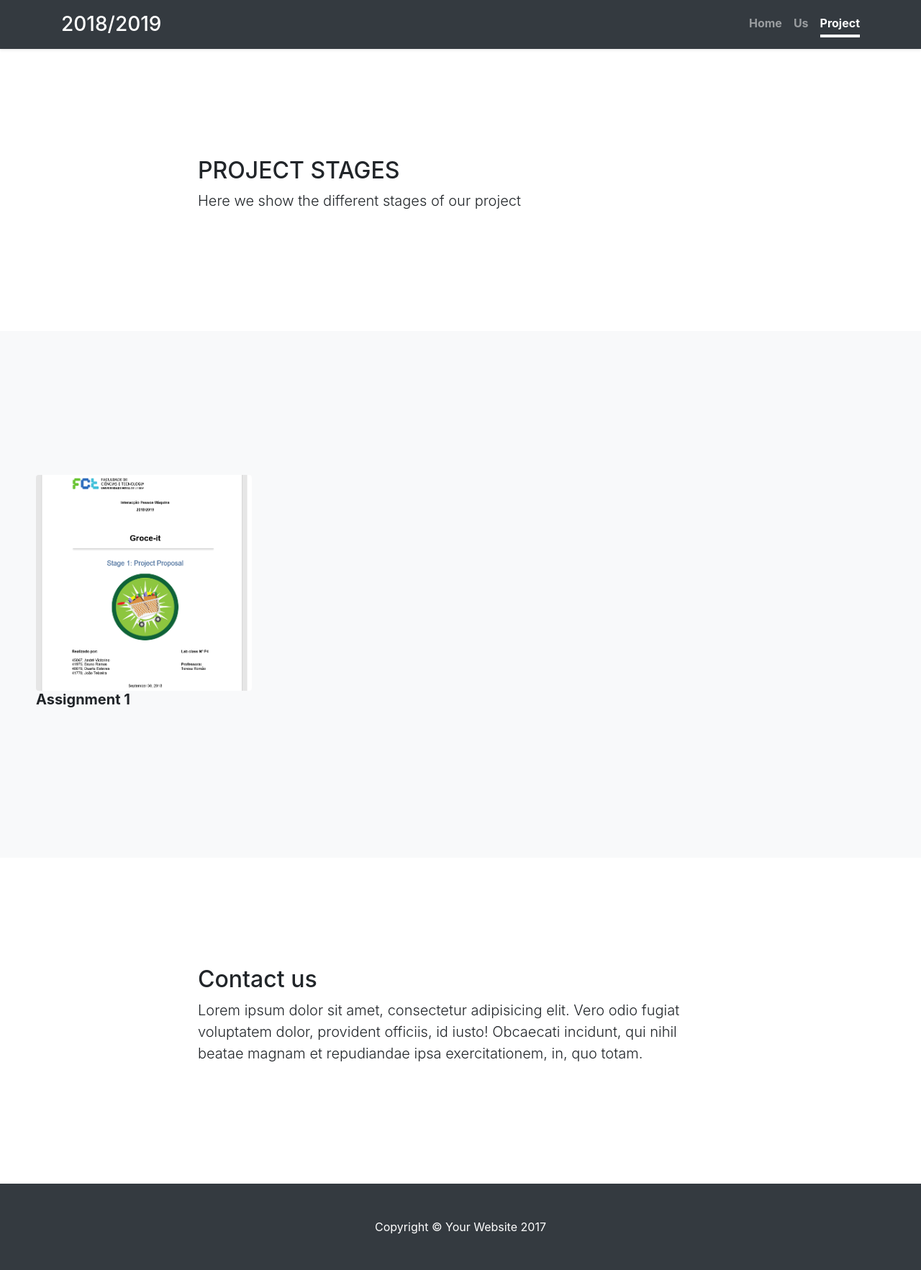
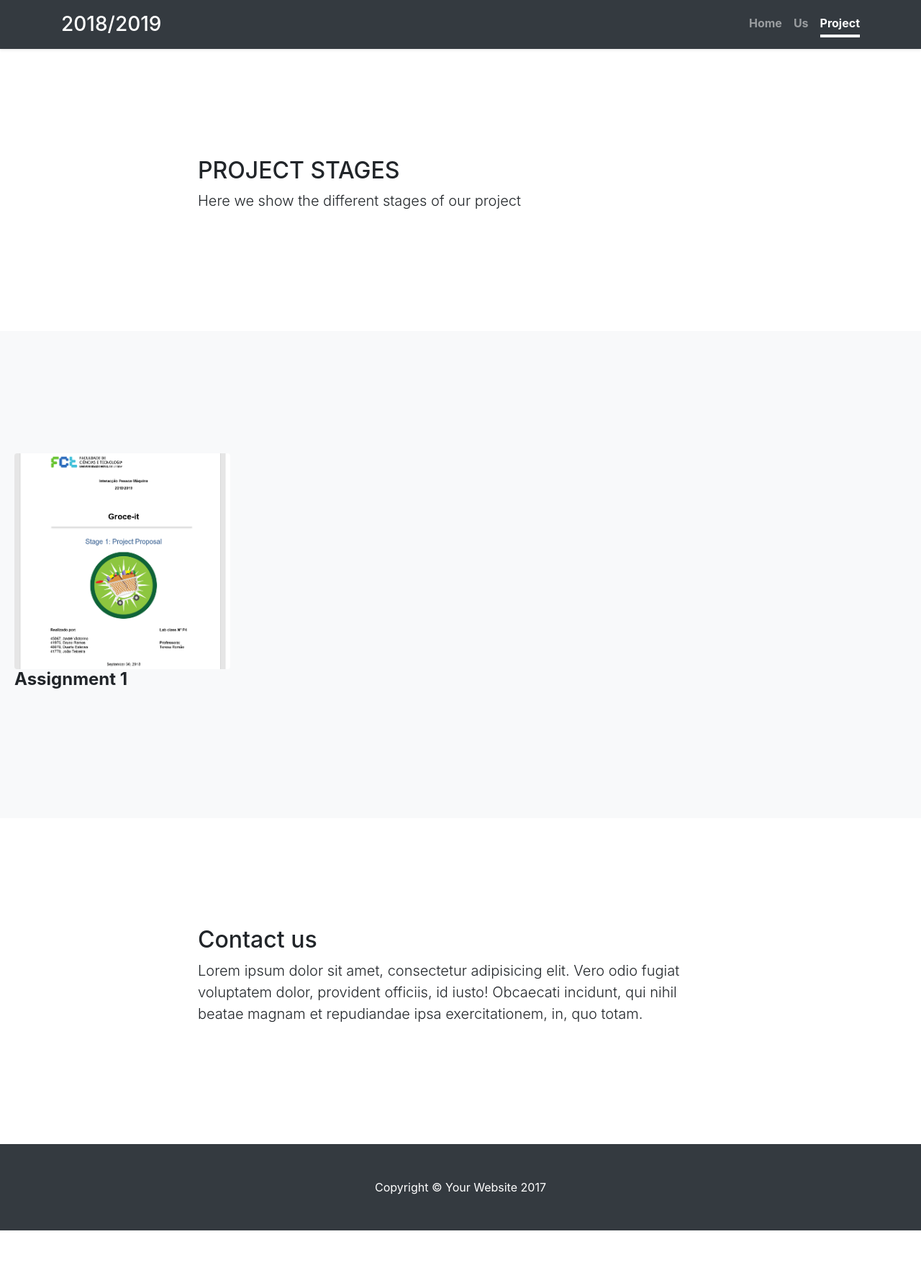
Before and after one commit to brno117/brno117.github.io, a Jekyll site: the page project/index.html, which Jekyll copies as it is, in a window 1280 px wide. Shown: the whole page at 72% size. Built offline with Jekyll 4.4.1, drawn with Linux system fonts in a browser that asks for light colours; nearby versions of some CDN libraries; library files that are not in the unit come from our copies; after the commit the page ends 1710 px from its top, so only the background shows below that.

Commit message:
Update index.html

```diff
--- a/project/index.html
+++ b/project/index.html
@@ -65,11 +65,11 @@
           </div>
         </div>
       </div>-->
-      <div style="padding: 50px">
+      <div style="padding: 20px">
         <a href="https://drive.google.com/open?id=1YXkPg5xoNz-jUf4tVnAKEHGmuAPt2lGR">
           <img src="2018-10-03.png" class="rounded mx-auto img-fluid" width="300" alt="Assignment 1">
         </a>
-	      <h5><b>Assignment 1</b></h5>
+	      <h4><b>Assignment 1</b></h4>
 	    </div>
     </section>
 
```
